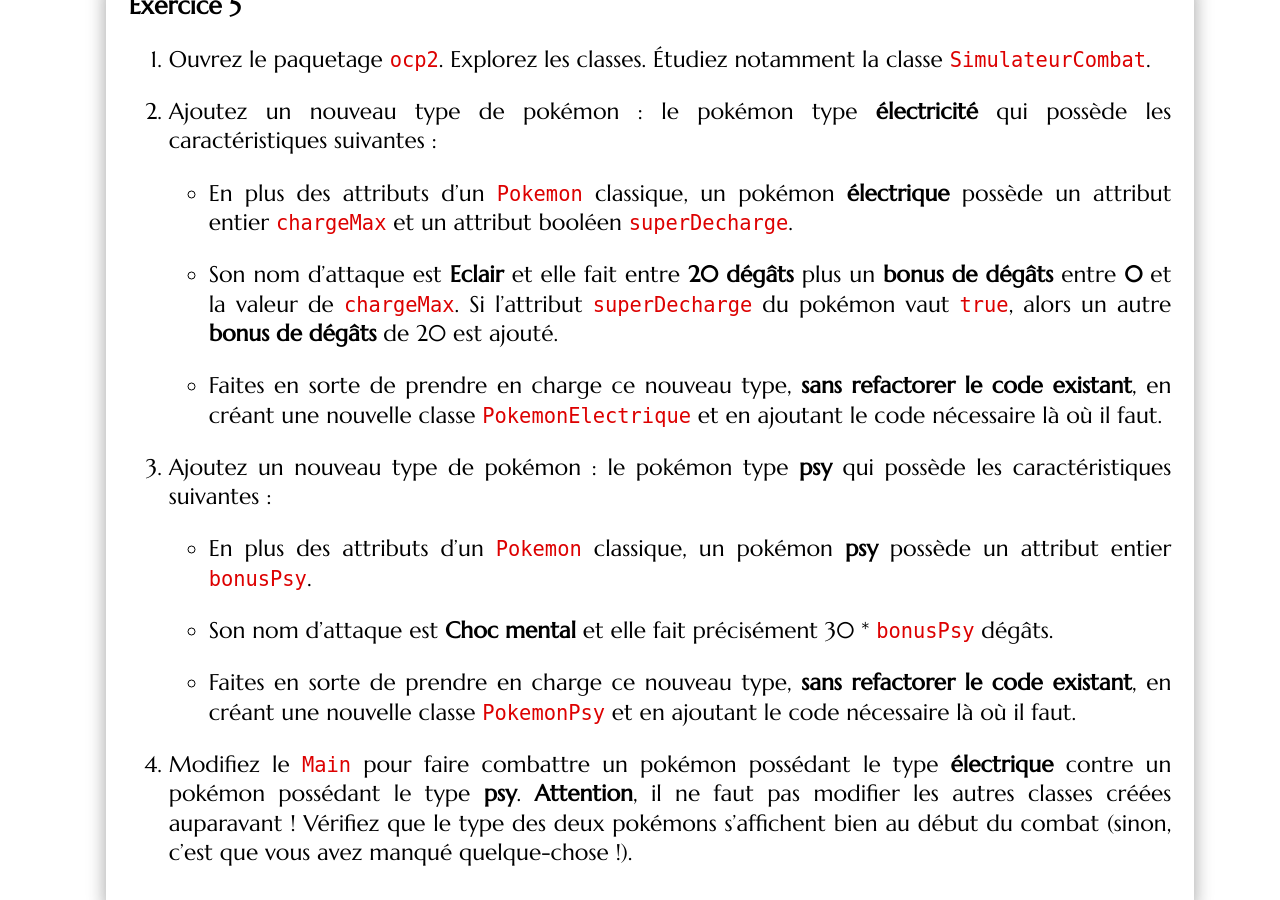
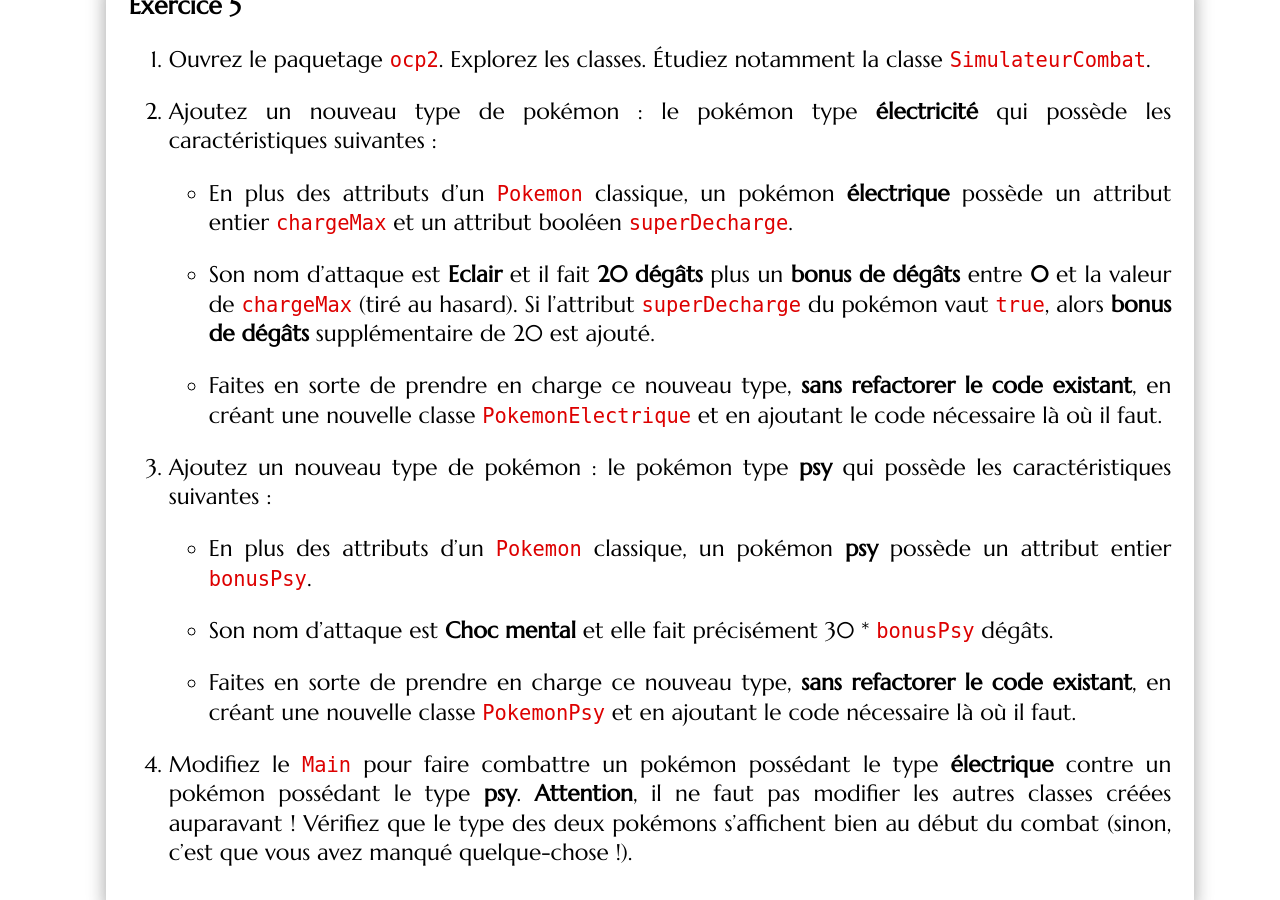
Before and after one commit to mgasquet/R304-QualiteDeveloppement, a Jekyll site: the page built from tutorials/tutorial3.md, in a window 1280 px wide and 900 px high, scrolled down 10641 px. Built offline with Jekyll 4.4.1, drawn with Linux system fonts in a browser that asks for light colours; some web fonts are replaced.

Commit message:
précision attaque de Pokemon Eclair

```diff
--- a/tutorials/tutorial3.md
+++ b/tutorials/tutorial3.md
@@ -281,7 +281,7 @@ De même, dans la classe `Pokemon`, pour que le pokémon puisse se présenter av
 
     * En plus des attributs d'un `Pokemon` classique, un pokémon **électrique** possède un attribut entier `chargeMax` et un attribut booléen `superDecharge`.
 
-    * Son nom d'attaque est **Eclair** et elle fait entre **20 dégâts** plus un **bonus de dégâts** entre **0** et la valeur de `chargeMax`. Si l'attribut `superDecharge` du pokémon vaut `true`, alors un autre **bonus de dégâts** de 20 est ajouté.
+    * Son nom d'attaque est **Eclair** et il fait **20 dégâts** plus un **bonus de dégâts** entre **0** et la valeur de `chargeMax` (tiré au hasard). Si l'attribut `superDecharge` du pokémon vaut `true`, alors **bonus de dégâts** supplémentaire de 20 est ajouté.
 
     * Faites en sorte de prendre en charge ce nouveau type, **sans refactorer le code existant**, en créant une nouvelle classe `PokemonElectrique` et en ajoutant le code nécessaire là où il faut.
 
```
